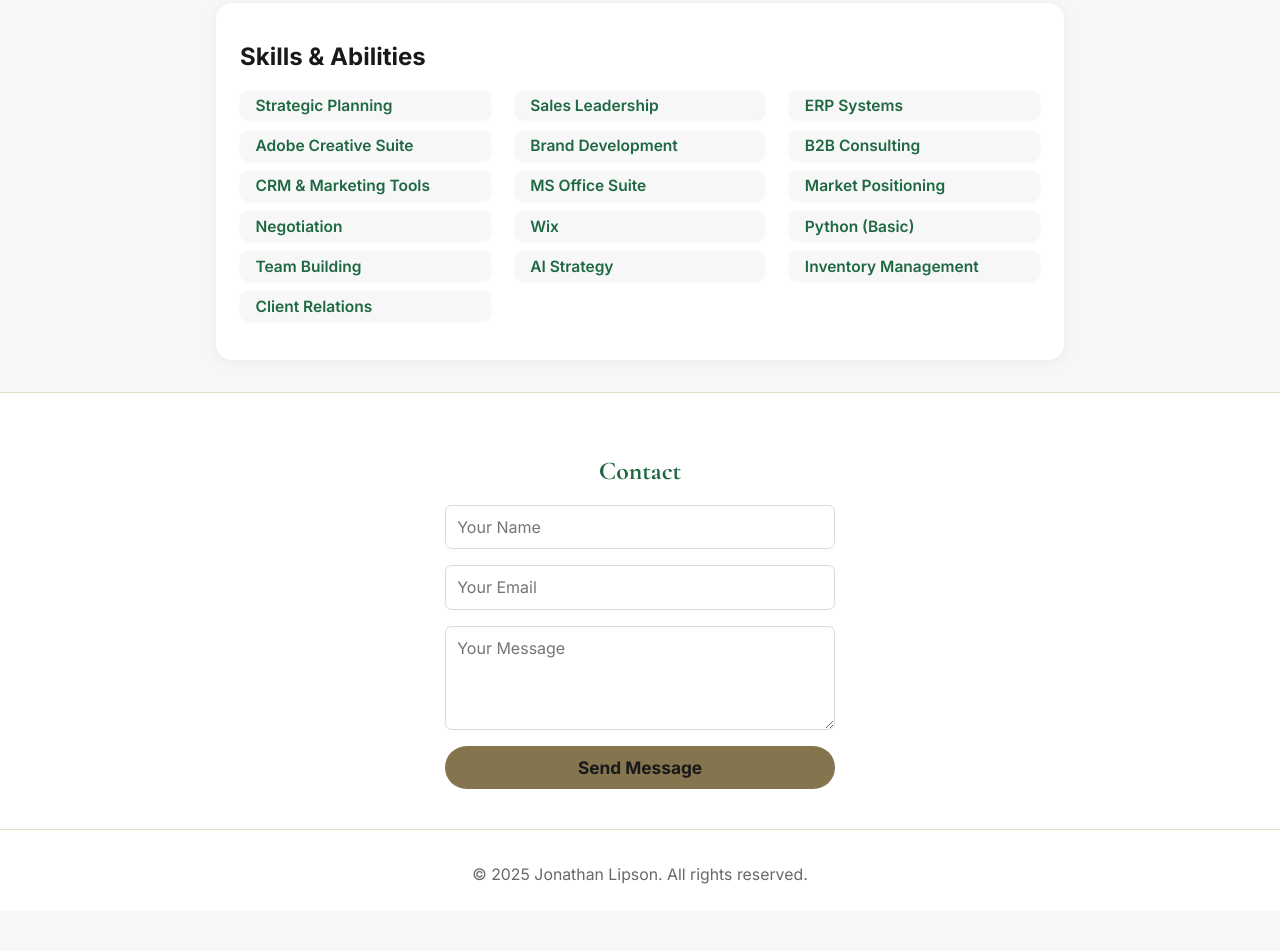
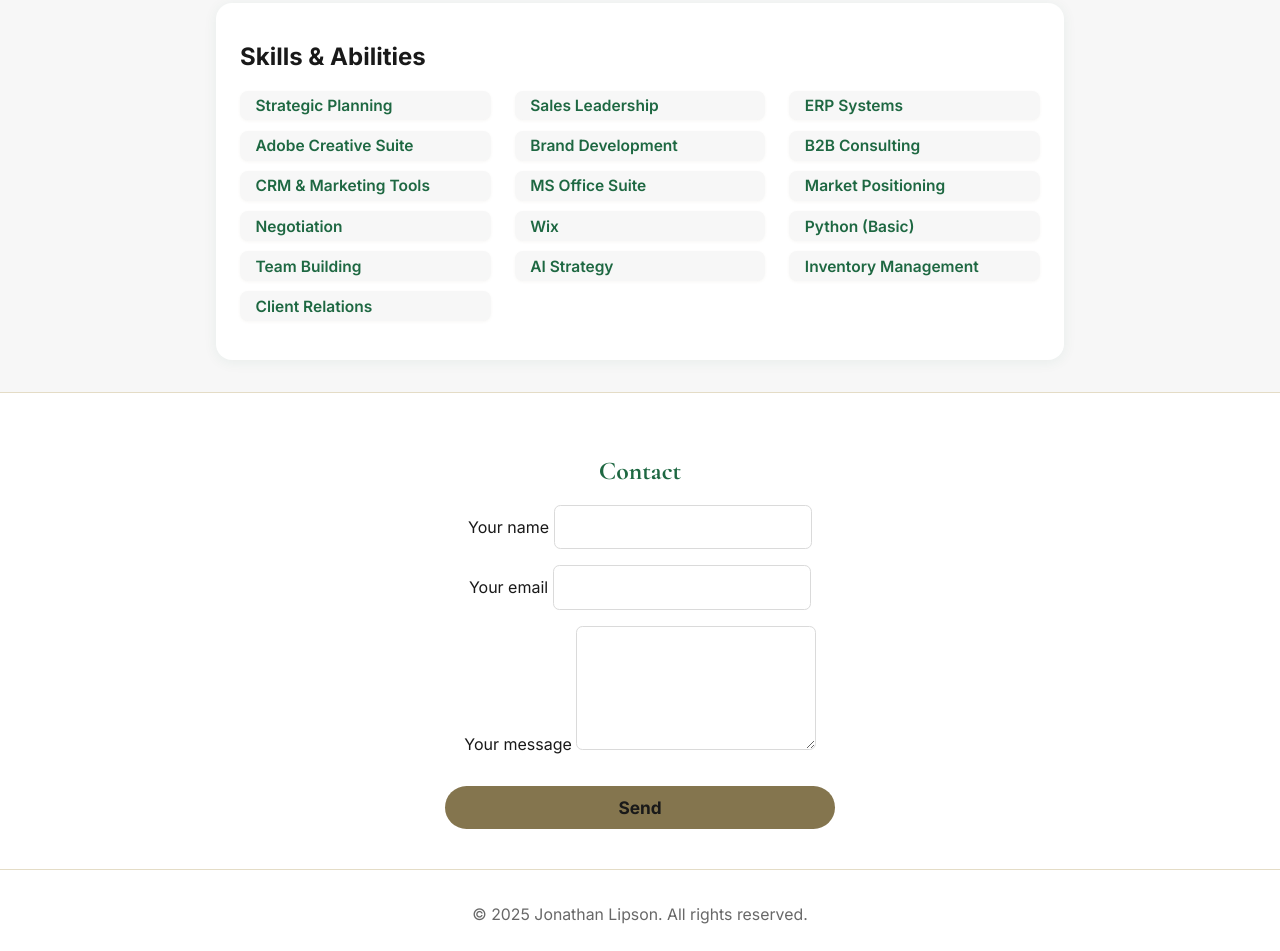
Before and after one commit to cprofit/jonathanlipson.com, a plain HTML site: page cv.html in a window 1280 px wide. Shown: the part 1156-2107 px from the top of the page. Before the commit the page ends 2067 px from the top, so only its background shows below. Drawn offline with nearby package versions, Linux system fonts and the light colour scheme.

Commit message:
Update cv.html

```diff
--- a/cv.html
+++ b/cv.html
@@ -158,11 +158,33 @@
 </main>
 <section id="contact">
 <h2>Contact</h2>
-<form action="https://formsubmit.co/" method="POST">
-<input name="name" placeholder="Your Name" required="" type="text"/>
-<input name="email" placeholder="Your Email" required="" type="email"/>
-<textarea name="message" placeholder="Your Message" required="" rows="4"></textarea>
-<button type="submit">Send Message</button>
+<form action="https://api.jonathanlipson.com/api/contact" method="POST">
+  <label>
+    <span>Your name</span>
+    <input type="text" name="name" required>
+  </label>
+
+  <label>
+    <span>Your email</span>
+    <input type="email" name="email" required>
+  </label>
+
+  <label>
+    <span>Your message</span>
+    <textarea name="message" rows="5" required></textarea>
+  </label>
+
+  <!-- Honeypot -->
+  <input type="text" name="_honey" style="display:none" autocomplete="off" tabindex="-1">
+
+  <!-- Optional redirect after success -->
+  <input type="hidden" name="_redirect" value="https://www.jonathanlipson.com/thanks.html">
+
+  <!-- Turnstile widget -->
+  <div class="cf-turnstile" data-sitekey="0x4AAAAAABqpbs5npyVuAmEt"></div>
+  <script src="https://challenges.cloudflare.com/turnstile/v0/api.js" async defer></script>
+
+  <button type="submit">Send</button>
 </form>
 </section>
 <footer>
```
